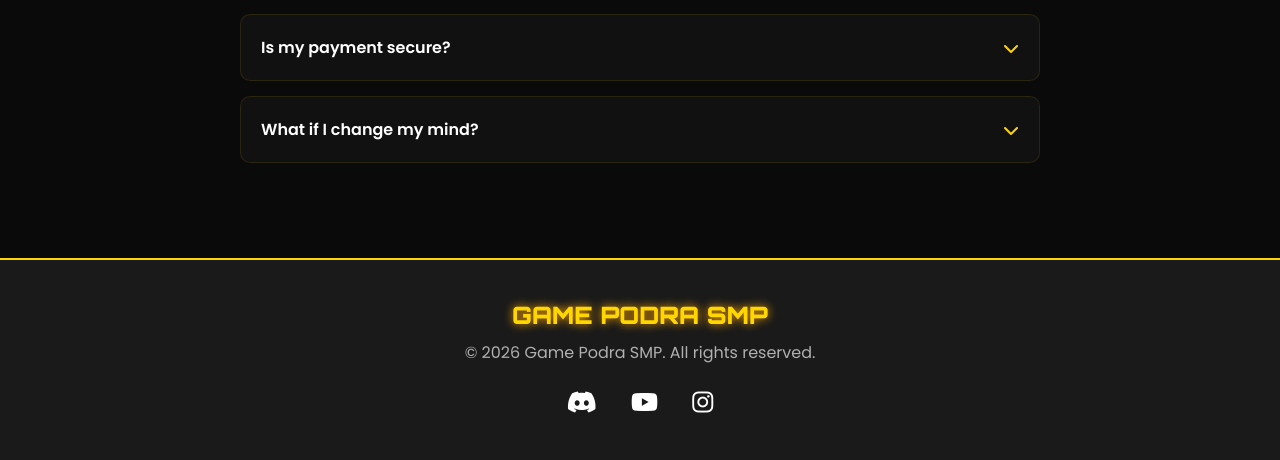
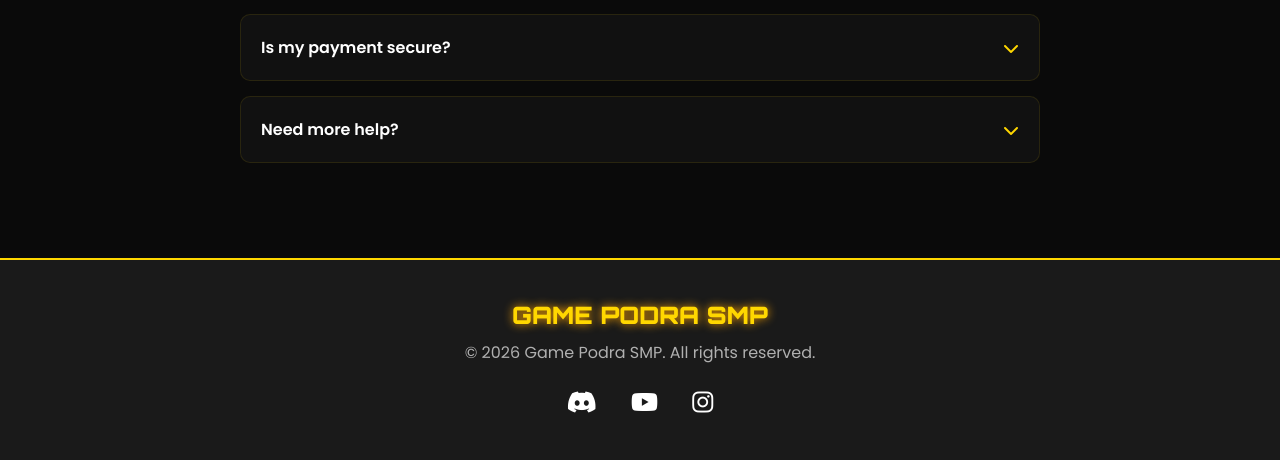
Before and after one commit to spy1345a/GamePodra-Store, a Flask app: page / in a window 1280 px wide. Shown: the part 3379-3839 px from the top of the page. Run offline with Flask 3, Linux system fonts and the light colour scheme; parts of the project's set-up code (start-up, migrations or seed data) failed here and were passed over; some libraries are stand-ins or nearby versions.

Commit message:
updating the index page and faq

```diff
--- a/web/templates/index.html
+++ b/web/templates/index.html
@@ -194,11 +194,13 @@
             </div>
             <div class="faq-item">
                 <div class="faq-question">
-                    <span>What if I change my mind?</span>
+                    <span>Need more help?</span>
                     <i class="fas fa-chevron-down"></i>
                 </div>
-                <div class="faq-answer">
-                    <p>We offer a 24-hour refund policy. Contact our Discord support team for assistance.</p>
+                    <div class="faq-answer">
+                <p>Please read our full FAQ page or contact us through Discord before making a purchase.</p>
+                </div>
+</div>
                 </div>
             </div>
         </div>
```
